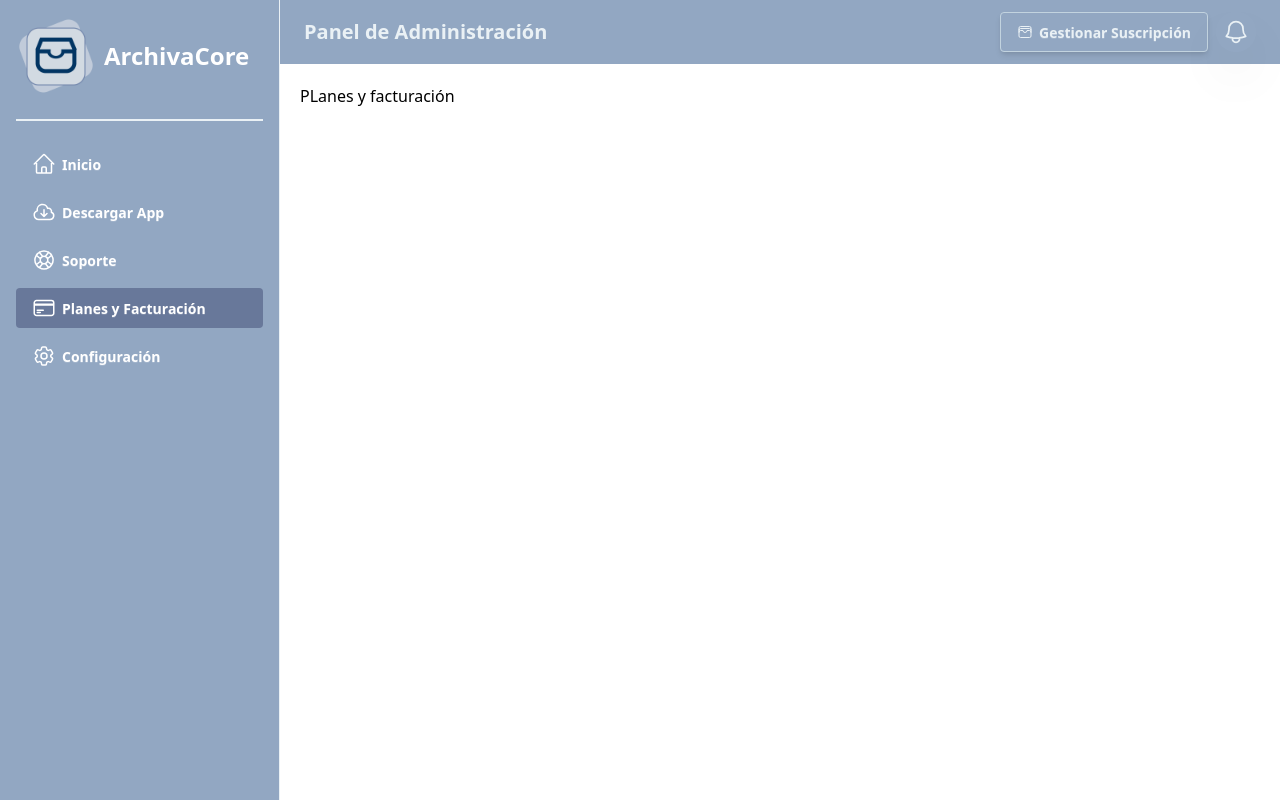
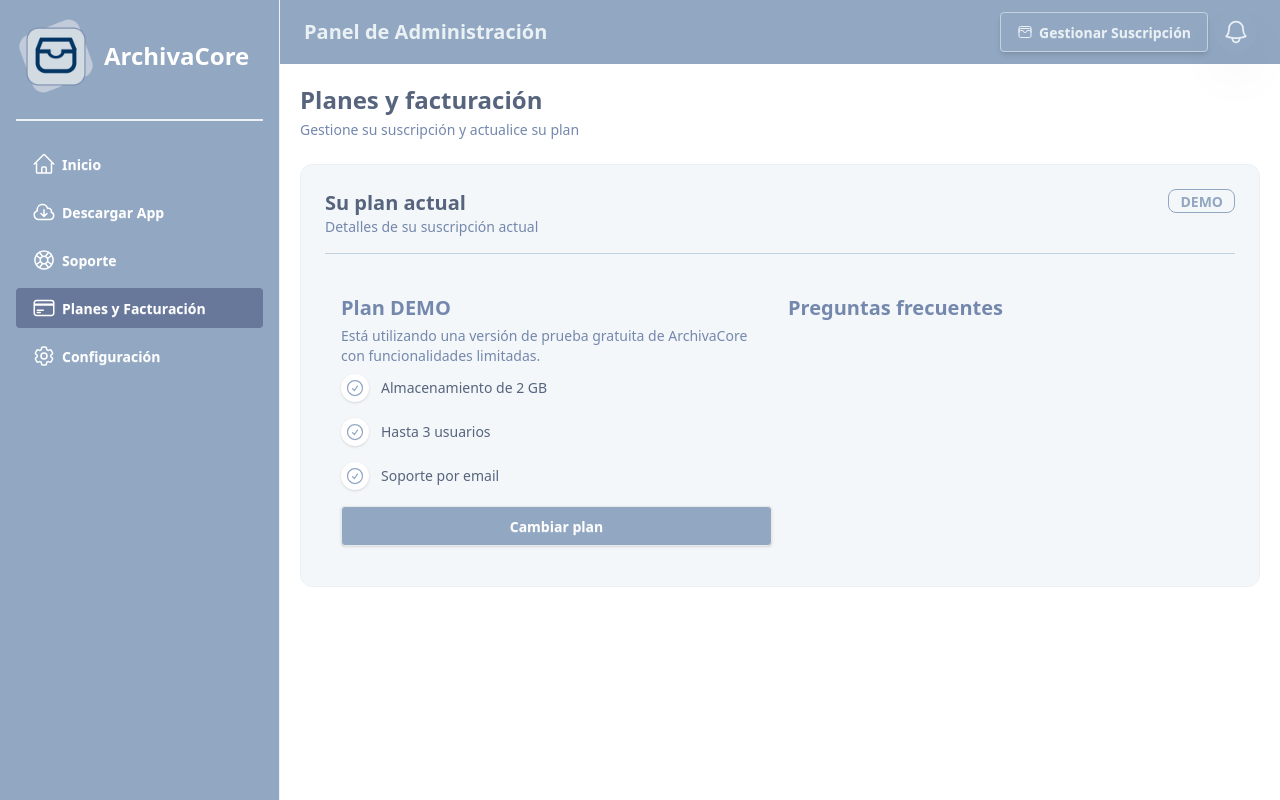
Before and after one commit to sebsanchez99/ArchivaCore, a Vue app in the folder landing/: page /dashboard/plans in a window 1280 px wide. Built offline with nearby package versions, Linux system fonts and the light colour scheme; the HTML template or start-up script is replaced by a standard one.

Commit message:
Creación inicial de vista de Planes y pagos

```diff
--- /dev/null
+++ b/landing/src/interfaces/plan.ts
@@ -0,0 +1,6 @@
+export interface Plan {
+    name: string,
+    shortName: string,
+    description: string,
+    features: string[]
+}
--- a/landing/src/modules/dashboard/layouts/PlansSection.vue
+++ b/landing/src/modules/dashboard/layouts/PlansSection.vue
@@ -1,3 +1,67 @@
 <template>
-    <h1>PLanes y facturación</h1>
+    <div class="max-w-6xl mx-auto">
+        <div>
+            <h2 class="text-2xl font-bold text-primary-800 mb-1">Planes y facturación</h2>
+            <p class="text-sm text-primary-600 mb-6">Gestione su suscripción y actualice su plan</p>
+            <div class="bg-primary-50 border border-primary-100 rounded-xl shandow-sm p-6">
+                <div class="flex justify-between">
+                    <h3 class="text-xl font-semibold text-primary-800">Su plan actual</h3>
+                    <span class="badge badge-outline font-semibold border border-primary-500 text-primary-500">{{ actualPLan.shortName }}</span>
+                </div>
+                <p class=" text-sm text-primary-600 mb-6 border-b border-primary-300 pb-4 ">Detalles de su suscripción
+                    actual</p>
+                <div class="grid md:grid-cols-2 xl:grid-cols-2 gap-4 px-4 py-4">
+                    <div>
+                        <h4 class="text-xl mb-1 font-bold text-primary-600">{{ actualPLan.name }}</h4>
+                        <p class="text-sm text-primary-600 mb-2">{{ actualPLan.description }}</p>
+                        <ul class="space-y-4 text-sm text-primary-800">
+                            <li v-for="(feature, index) in actualPLan.features" :key="index"
+                                class="flex items-center gap-3">
+                                <span class="bg-white rounded-full p-1 shadow-sm">
+                                    <CheckCircleIcon class="w-5 text-primary-500" />
+                                </span>
+                                <div>
+                                    <p>{{ feature }}</p>
+                                </div>
+                            </li>
+                        </ul>
+                        <button class="w-full btn mt-4 bg-primary-500 shadow-sm text-white hover:bg-primary-400">Cambiar plan</button>
+                    </div>
+                    <div>
+                        <h4 class="text-xl mb-4 font-bold text-primary-600">Preguntas frecuentes</h4>
+
+                    </div>
+                </div>
+            </div>
+        </div>
+    </div>
 </template>
+
+<script lang="ts" setup>
+import { ref } from "vue";
+import type { Plan } from "@/interfaces/plan";
+import { CheckCircleIcon } from "@heroicons/vue/24/outline";
+
+const demoPlan: Plan = {
+    name: 'Plan DEMO',
+    shortName: 'DEMO',
+    description: 'Está utilizando una versión de prueba gratuita de ArchivaCore con funcionalidades limitadas.',
+    features: [
+        'Almacenamiento de 2 GB',
+        'Hasta 3 usuarios',
+        'Soporte por email',
+    ]
+}
+
+const demoPro: Plan = {
+    name: 'Plan PRO',
+    shortName: 'PRO',
+    description: 'Esta utilizando una versión PRO de ArchivCore con características ilimitadas.',
+    features: [
+        'Almacenamiento ilimitado',
+        'Usuarios ilimitados',
+        'Soporte prioritario 24/7',
+    ]
+}
+const actualPLan = ref<Plan>(demoPlan)
+</script>
```
